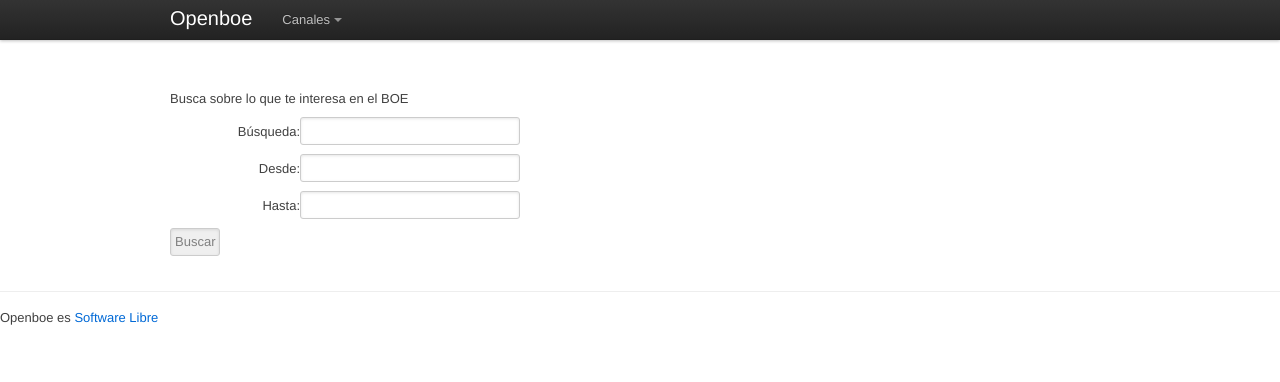
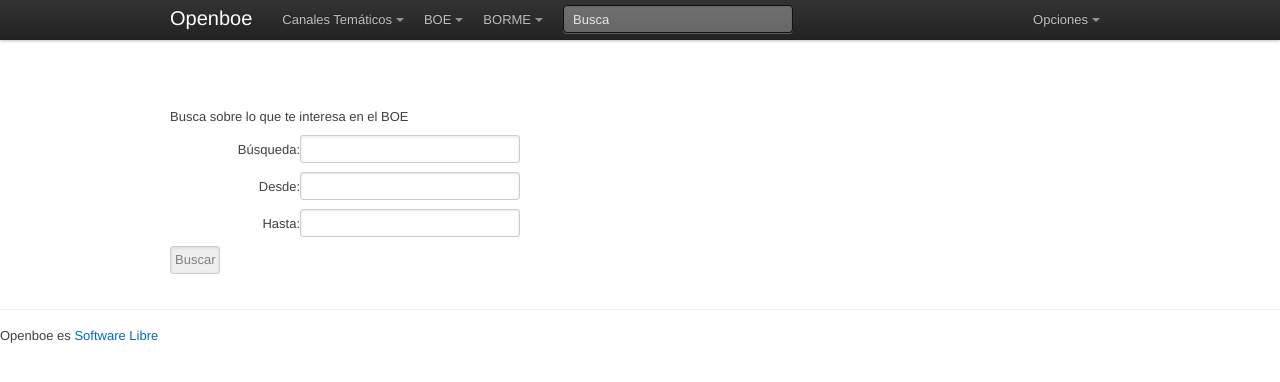
Before and after one commit to javaguirre/openboe, a Flask app: template templates/feeds.html in a window 1280 px wide. Shown: the top 382 px of the page. Run offline with Flask 2, Linux system fonts and the light colour scheme; the template is opened without the code that fills it, so the values that code supplies are empty; some libraries are stand-ins or nearby versions.

Commit message:
Adding boe and borme

```diff
--- a/application.py
+++ b/application.py
@@ -3,17 +3,69 @@ from flask import Flask, render_template, request, abort, redirect, url_for
 from app_modules.feed import parse
 app = Flask(__name__)
 
+RSS_URL = "http://www.boe.es/rss/"
+
 topics = {
-          "becas": "/rss/canal.php?c=becas",
-          "ayudas": "/rss/canal.php?c=ayudas",
-          "estudio": "/rss/canal.php?c=planes",
-          "convenios": "/rss/canal.php?c=ccolectivos",
-          "divisas": "/rss/canal.php?c=cambios",
-          "prestamos": "/rss/canal.php?c=prestamos",
-          "servicios": "/rss/canal.php?c=cartas",
-          "colaboracion": "/rss/canal.php?c=ccolaboracion",
-          "premios": "/rss/canal.php?c=premios"
+          "url": "canal.php",
+          "becas": "?c=becas",
+          "ayudas": "?c=ayudas",
+          "estudio": "?c=planes",
+          "convenios": "?c=ccolectivos",
+          "divisas": "?c=cambios",
+          "prestamos": "?c=prestamos",
+          "servicios": "?c=cartas",
+          "colaboracion": "?c=ccolaboracion",
+          "premios": "?c=premios"
           }
+
+boes = {
+          "url": "boe.php",
+          "sumario": "",
+          "seccionI": "?s=1",
+          "seccionII": "?s=2",
+          "seccionIIA": "?s=2A",
+          "seccionIIB": "?s=SB",
+          "seccionIII": "?s=3",
+          "seccionIV": "?s=4",
+          "seccionV": "?s=5",
+          "seccionVA": "?s=5A",
+          "seccionVB": "?s=5B",
+          "seccionVC": "?s=5C",
+          "suplemento": "?s=T"
+        }
+
+bormes = {
+          "url": "borme.php",
+          "sumario": "",
+          "seccionI": "?s=1",
+          "seccionIA": "?s=A",
+          "seccionIB": "?s=B",
+          "seccionII": "?s=C"
+        }
+
+
+#FIXME move it to somewhere
+def treat_request(type_feed, request, name):
+    filter_by = {}
+
+    if type_feed == "boe":
+        rss_topics = boes
+    elif type_feed == 'borme':
+        rss_topics = bormes
+    else:
+        rss_topics = topics
+
+    if request.method == 'POST':
+        #TODO check POST['q']
+        filter_by = {"q": request.form['q'],
+                     "from_date": request.form['from'], "to_date": request.form['to']}
+
+    if name in rss_topics:
+        links = parse(RSS_URL + rss_topics['url'] + rss_topics[name], type_feed, filter_by)
+    else:
+        abort(404)
+
+    return filter_by, links
 
 
 @app.route("/")
@@ -23,22 +75,27 @@ def index():
 
 @app.route("/feed/<name>", methods=['GET', 'POST'])
 def feed(name):
-    feeds = ["seccionI", "seccionII", "seccionIII", "seccionIV"]
-
-    filter_by = {}
-
-    if request.method == 'POST':
-        #TODO check POST['q']
-        filter_by = {"q": request.form['q'],
-                     "from_date": request.form['from'], "to_date": request.form['to']}
-
-    if name in topics:
-        links = parse("http://www.boe.es" + topics[name], filter_by)
-    else:
-        abort(404)
+    filter_by, links = treat_request('topics', request, name)
 
     return render_template("feeds.html",
-                           links=links, query=filter_by, topics=topics)
+                           links=links, query=filter_by, topics=topics, bormes=bormes, boes=boes, name=name)
+
+
+@app.route("/borme/<name>", methods=['GET', 'POST'])
+def borme(name):
+    filter_by, links = treat_request('borme', request, name)
+
+    return render_template("feeds.html",
+                           links=links, query=filter_by, topics=topics, bormes=bormes, boes=boes, name=name)
+
+
+@app.route("/boe/<name>", methods=['GET', 'POST'])
+def boe(name):
+    filter_by, links = treat_request('boe', request, name)
+
+    return render_template("feeds.html",
+                           links=links, query=filter_by, topics=topics, bormes=bormes, boes=boes, name=name)
+
 
 if __name__ == "__main__":
     app.debug = True
--- a/templates/base.html
+++ b/templates/base.html
@@ -17,11 +17,45 @@
                 <a class="brand" href="{{ url_for('index') }}">Openboe</a>
                 <ul class="nav">
                     <li class="dropdown">
-                        <a href="#" class="dropdown-toggle">Canales</a>
+                        <a href="#" class="dropdown-toggle">Canales Temáticos</a>
                         <ul class="dropdown-menu">
                             {% for key in topics.keys() %}
-                                <li><a href="{{ url_for('feed', name=key) }}">{{ key|capitalize }}</a></li>
+                                {% if key != 'url' %}
+                                    <li><a href="{{ url_for('feed', name=key) }}">{{ key|capitalize }}</a></li>
+                                {% endif %}
                             {% endfor %}
+                        </ul>
+                    </li>
+                    <li class="dropdown">
+                        <a href="#" class="dropdown-toggle">BOE</a>
+                        <ul class="dropdown-menu">
+                            {% for key in boes.keys() %}
+                                {% if key != 'url' %}
+                                    <li><a href="{{ url_for('boe', name=key) }}">{{ key|capitalize }}</a></li>
+                                {% endif %}
+                            {% endfor %}
+                        </ul>
+                    </li>
+                    <li class="dropdown">
+                        <a href="#" class="dropdown-toggle">BORME</a>
+                        <ul class="dropdown-menu">
+                            {% for key in bormes.keys() %}
+                                {% if key != 'url' %}
+                                    <li><a href="{{ url_for('borme', name=key) }}">{{ key|capitalize }}</a></li>
+                                {% endif %}
+                            {% endfor %}
+                        </ul>
+                    </li>
+                </ul>
+                <form class="pull-left" method="post">
+                    <input type="text" placeholder="Busca" name="q">
+                </form>
+
+                <ul class="nav secondary-nav">
+                    <li class="dropdown">
+                        <a href="#" class="dropdown-toggle">Opciones</a>
+                        <ul class="dropdown-menu">
+                            <li><label>Próximamente...</label></li>
                         </ul>
                     </li>
                 </ul>
--- a/templates/feeds.html
+++ b/templates/feeds.html
@@ -1,5 +1,6 @@
 {% extends "base.html" %}
 {% block content %}
+    <h1>{{ name|capitalize }}</h1>
     <p>Busca sobre lo que te interesa en el BOE</p>
     <script>
         $(function() {
```
Also changed, not shown: app_modules/feed.py (+32 -15 lines).
